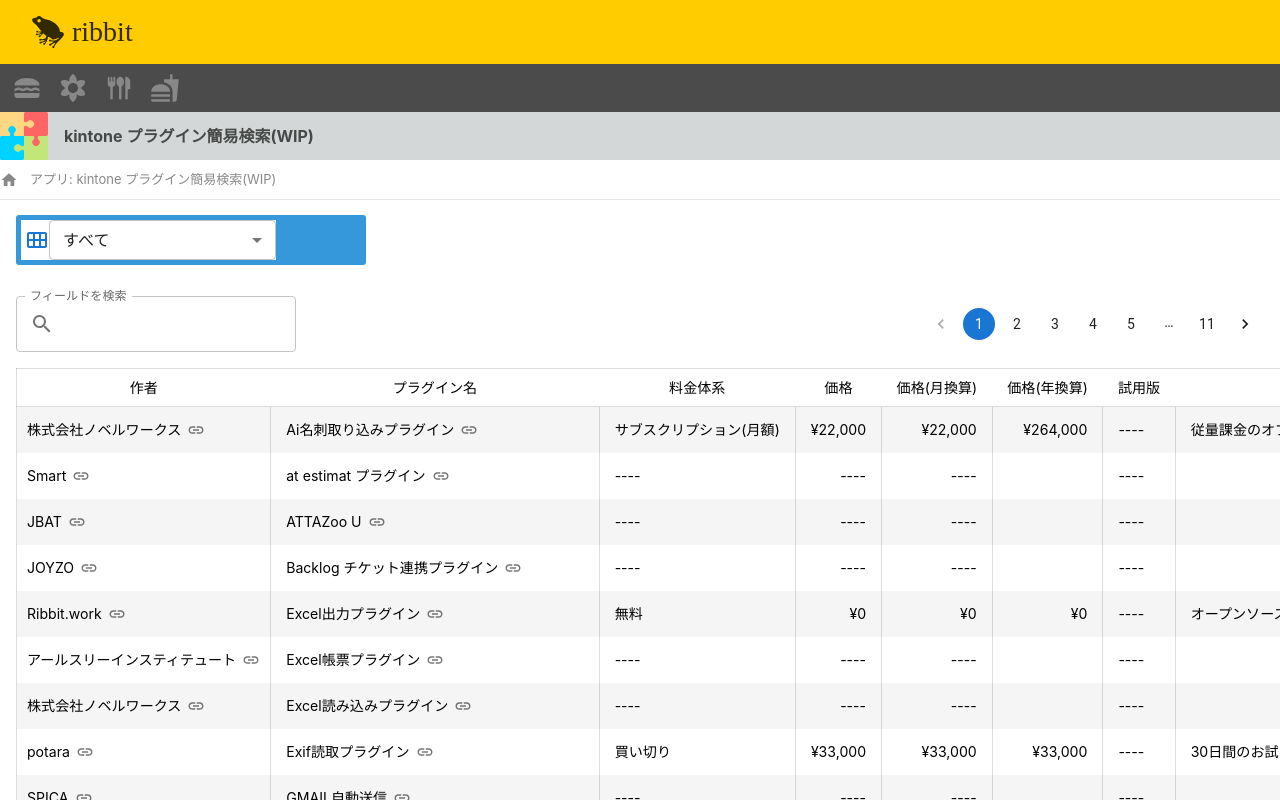
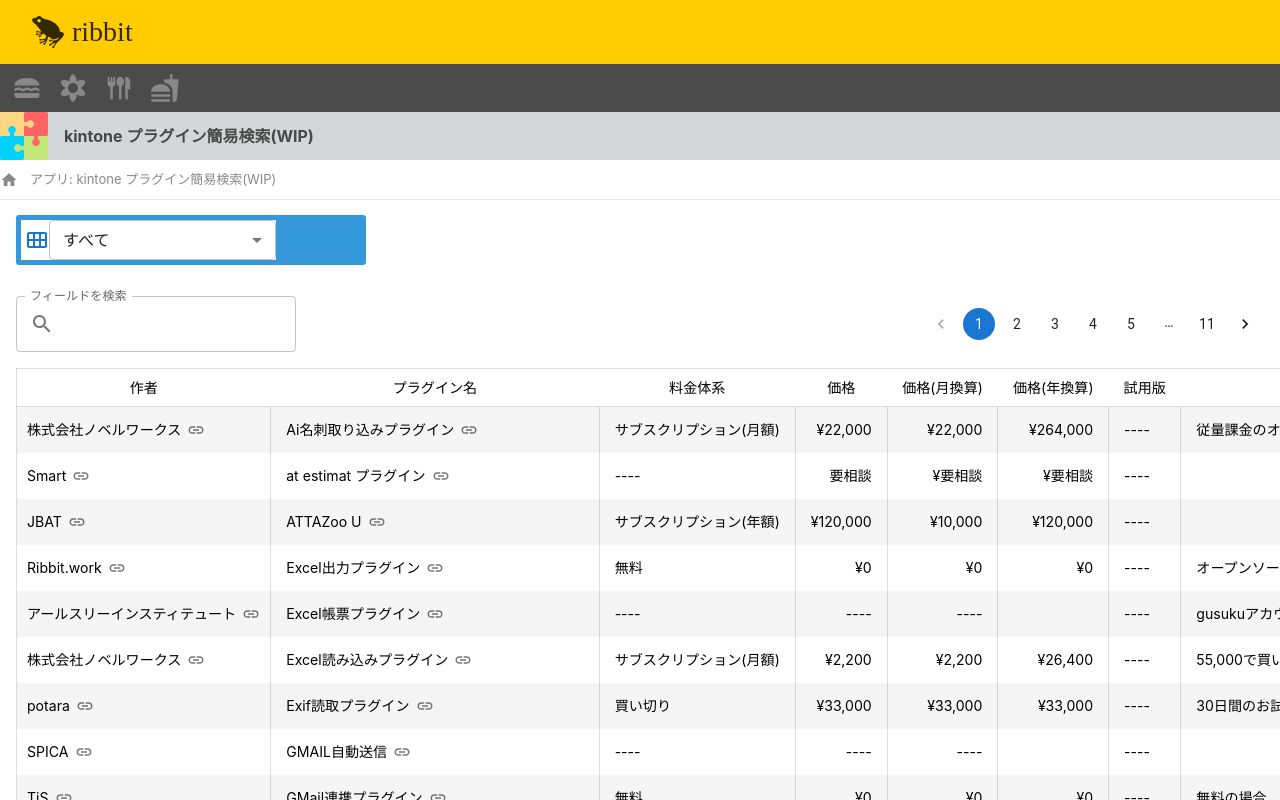
Before and after one commit to Local-Bias/nextjs-kintone-plugin-searcher, a Next.js app: page /search in a window 1280 px wide. Shown: the top 800 px of the page. Built offline with nearby package versions, Linux system fonts and the light colour scheme; a web font is replaced by a local one.

Commit message:
Update plugin.ts

```diff
--- a/static/plugin.ts
+++ b/static/plugin.ts
@@ -620,6 +620,9 @@
     author: '株式会社ノベルワークス',
     name: 'Excel読み込みプラグイン',
     url: 'https://www.novelworks.jp/kintone_plugin/excelimport_plugin',
+    price: 2200,
+    priceType: 'サブスクリプション(月額)',
+    memo: '55,000で買い切りも可能',
   },
   {
     author: '株式会社ノベルワークス',
@@ -728,11 +731,15 @@
     author: 'JBAT',
     name: 'ATTAZoo U',
     url: 'https://www.jbat.co.jp/lp/attazoou/',
+    priceType: 'サブスクリプション(年額)',
+    price: 120000,
   },
   {
     author: 'JBAT',
     name: 'プラグインセットATTAZoo',
     url: 'http://www.jbat.co.jp/lp/attazoo.html/',
+    priceType: 'サブスクリプション(年額)',
+    price: 36000,
   },
 
   {
@@ -1505,6 +1512,7 @@
     author: 'JOYZO',
     name: 'Backlog チケット連携プラグイン',
     url: 'https://www.joyzo.co.jp/plugin/backlog/',
+    closed: true,
   },
   {
     author: 'JOYZO',
@@ -1590,6 +1598,7 @@
     author: 'アールスリーインスティテュート',
     name: 'Excel帳票プラグイン',
     url: 'https://docs.gusuku.io/plugin/xlsxp/',
+    memo: 'gusukuアカウントが必要',
   },
   {
     author: 'gusuku',
@@ -1611,6 +1620,7 @@
     author: 'Smart',
     name: 'at estimat プラグイン',
     url: 'http://smartat.jp/estimate/kintone/',
+    price: '要相談',
   },
   {
     author: 'キントレンジャー365',
```
